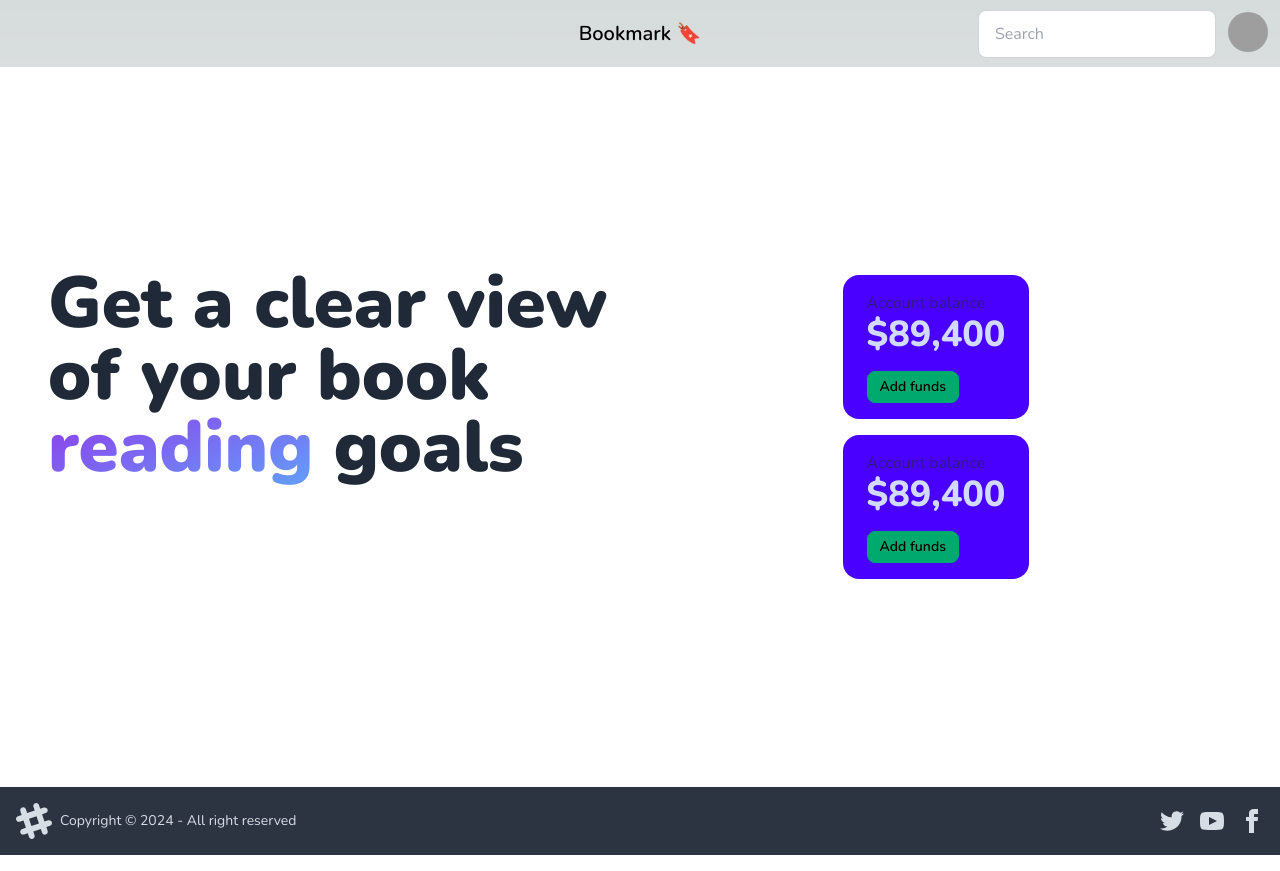
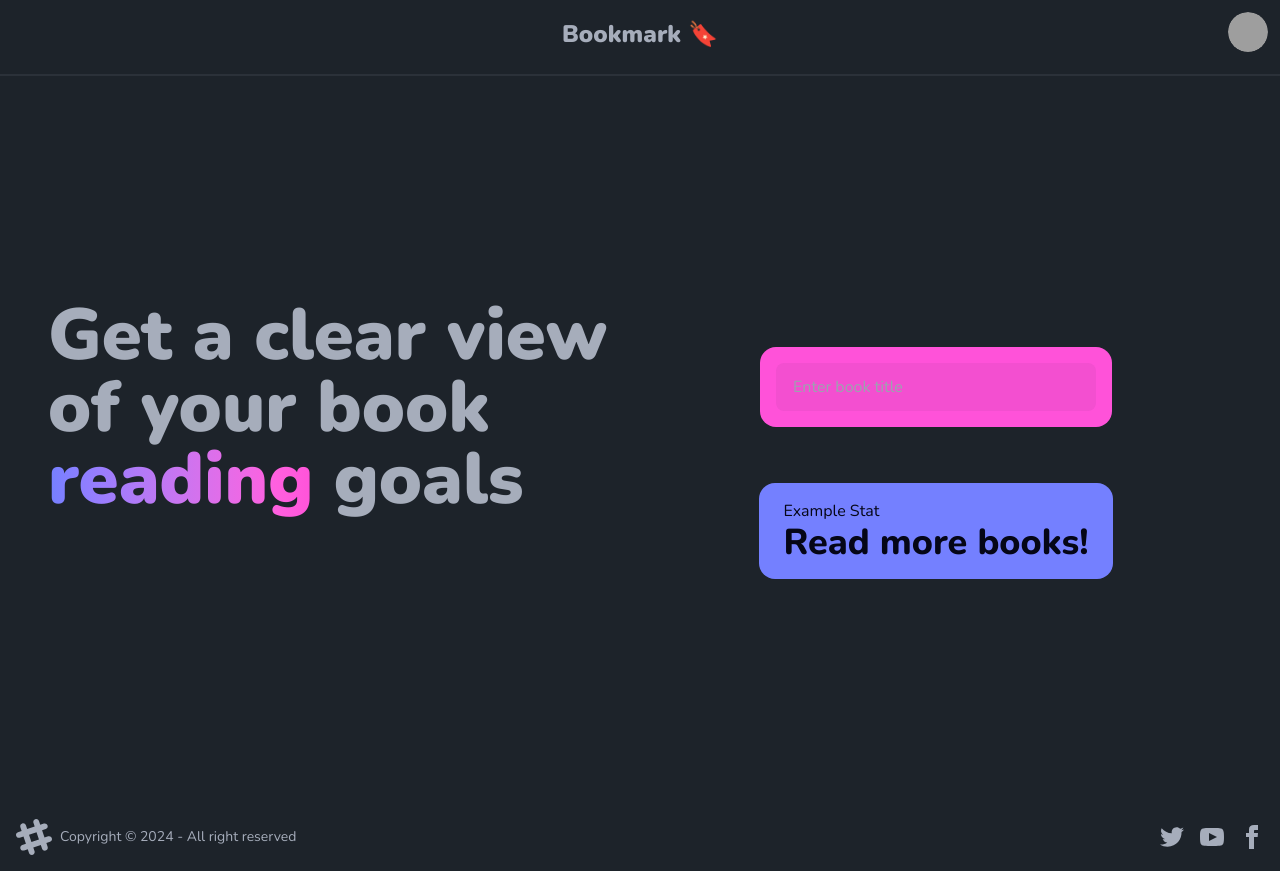
Before and after one commit to n3sty/book-experiment, a Next.js app: page / in a window 1280 px wide. Built offline with nearby package versions, Linux system fonts and the light colour scheme; grey boxes are pictures that could not be loaded.

Commit message:
Book Search v1

```diff
--- /dev/null
+++ b/src/app/components/booksearch.tsx
@@ -0,0 +1,74 @@
+"use client";
+
+import React, { useState, useEffect } from "react";
+
+interface Book {
+  id: string;
+  title: string;
+  pageCount: number;
+}
+
+const BookSearch: React.FC = () => {
+  const [query, setQuery] = useState<string>("");
+  const [books, setBooks] = useState<Book[]>([]);
+  const [showDropdown, setShowDropdown] = useState<boolean>(false);
+
+  useEffect(() => {
+    if (query.length > 2) {
+      fetchBooks(query);
+    } else {
+      setBooks([]);
+      setShowDropdown(false);
+    }
+  }, [query]);
+
+  const fetchBooks = async (query: string) => {
+    const response = await fetch(
+      `https://www.googleapis.com/books/v1/volumes?q=${query}`
+    );
+    const data = await response.json();
+    const books: Book[] = data.items.map((item: any) => ({
+      id: item.id,
+      title: item.volumeInfo.title,
+      pageCount: item.volumeInfo.pageCount || "N/A",
+    }));
+    setBooks(books.slice(0, 8));
+    setShowDropdown(true);
+  };
+
+  const handleSelectBook = (book: Book) => {
+    setQuery(book.title);
+    alert(`Number of pages: ${book.pageCount}`);
+    setShowDropdown(false);
+    query.replace(book.title, "")
+  };
+
+  return (
+    <div className="relative w-80">
+      <input
+        type="text"
+        className="input input-ghost w-full"
+        placeholder="Enter book title"
+        value={query}
+        onChange={(e) => setQuery(e.target.value)}
+      />
+      <div >
+        {showDropdown && (
+          <div className="absolute top-full mt-1 w-full bg-white border border-gray-300 rounded-lg shadow-lg z-10">
+            {books.map((book) => (
+              <div
+                key={book.id}
+                className="p-2 cursor-pointer hover:bg-gray-200"
+                onClick={() => handleSelectBook(book)}
+              >
+                {book.title}
+              </div>
+            ))}
+          </div>
+        )}
+      </div>
+    </div>
+  );
+};
+
+export default BookSearch;
--- a/src/app/components/footer.tsx
+++ b/src/app/components/footer.tsx
@@ -2,7 +2,7 @@ import React from 'react'
 
 const Footer = () => {
   return (
-    <footer className="footer items-center p-4 bg-neutral text-neutral-content">
+    <footer className="footer items-center p-4 bg-base-100 text-base-content">
       <aside className="items-center grid-flow-col">
         <svg width="36" height="36" viewBox="0 0 24 24" xmlns="http://www.w3.org/2000/svg" fillRule="evenodd" clipRule="evenodd" className="fill-current"><path d="M22.672 15.226l-2.432.811.841 2.515c.33 1.019-.209 2.127-1.23 2.456-1.15.325-2.148-.321-2.463-1.226l-.84-2.518-5.013 1.677.84 2.517c.391 1.203-.434 2.542-1.831 2.542-.88 0-1.601-.564-1.86-1.314l-.842-2.516-2.431.809c-1.135.328-2.145-.317-2.463-1.229-.329-1.018.211-2.127 1.231-2.456l2.432-.809-1.621-4.823-2.432.808c-1.355.384-2.558-.59-2.558-1.839 0-.817.509-1.582 1.327-1.846l2.433-.809-.842-2.515c-.33-1.02.211-2.129 1.232-2.458 1.02-.329 2.13.209 2.461 1.229l.842 2.515 5.011-1.677-.839-2.517c-.403-1.238.484-2.553 1.843-2.553.819 0 1.585.509 1.85 1.326l.841 2.517 2.431-.81c1.02-.33 2.131.211 2.461 1.229.332 1.018-.21 2.126-1.23 2.456l-2.433.809 1.622 4.823 2.433-.809c1.242-.401 2.557.484 2.557 1.838 0 .819-.51 1.583-1.328 1.847m-8.992-6.428l-5.01 1.675 1.619 4.828 5.011-1.674-1.62-4.829z"></path></svg>
         <p>Copyright © 2024 - All right reserved</p>
--- a/src/app/components/header.tsx
+++ b/src/app/components/header.tsx
@@ -5,20 +5,15 @@ import React from "react";
 // page for users that are not logged in yet.
 
 export default function Header() {
-  return (
-    <div className="navbar">
+  const isLoggedIn = false;
+
+  return (<>
+    <div className="navbar bg-base-100 text-base-content">
       <div className="navbar-start" />
       <div className="navbar-center">
-        <a className="btn btn-ghost text-xl">Bookmark &#x1F516;</a>
+        <a className="btn btn-ghost font-black text-2xl">Bookmark &#x1F516;</a>
       </div>
-      <div className="navbar-end gap-2">
-        <div className="form-control">
-          <input
-            type="text"
-            placeholder="Search"
-            className="input input-bordered w-24 md:w-auto"
-          />
-        </div>
+      <div className="navbar-end">
         <div className="dropdown dropdown-end">
           <div
             tabIndex={0}
@@ -27,19 +22,20 @@ export default function Header() {
           >
             <div className="w-10 rounded-full">
               <img
-                alt="Tailwind CSS Navbar component"
                 src="https://img.daisyui.com/images/stock/photo-1534528741775-53994a69daeb.jpg"
+                alt="placeholder"
+                className="rounded-full"
               />
             </div>
           </div>
           <ul
             tabIndex={0}
-            className="mt-3 z-[1] p-2 shadow menu menu-sm dropdown-content bg-base-100 rounded-box w-52"
+            className="mt-3 z-[10] p-2 shadow menu menu-sm dropdown-content bg-base-100 rounded-box w-52"
           >
             <li>
               <a className="justify-between">
                 Profile
-                <span className="badge">New</span>
+                <span className="badge badge-ghost">New</span>
               </a>
             </li>
             <li>
@@ -52,5 +48,7 @@ export default function Header() {
         </div>
       </div>
     </div>
+    <div className="bg-base-100 m-0 p-0 divider" />
+    </>
   );
 }
--- a/src/app/components/landing/hero.tsx
+++ b/src/app/components/landing/hero.tsx
@@ -1,31 +1,40 @@
 import React from "react";
+import BookSearch from "../booksearch";
 
 const Hero = () => {
   return (
     <div className="flex flex-row text-left max-w-screen-xl">
       <h1 className="text-7xl font-black mb-4 w-1/2">
-        Get a clear view of your book <span className="md:text-transparent md:bg-clip-text md:bg-gradient-to-br md:from-purple-600 md:to-blue-400">reading</span> goals
+        Get a clear view of your book <span className="text-transparent bg-clip-text bg-gradient-to-r from-primary to-secondary">reading</span> goals
       </h1>
       <div className="flex flex-col w-1/2">
-        <div className="stats bg-primary text-primary-content mx-auto my-2">
-          <div className="stat">
-            <div className="stat-title">Account balance</div>
-            <div className="stat-value">$89,400</div>
-            <div className="stat-actions">
-              <button className="btn btn-sm btn-success">Add funds</button>
-            </div>
+
+        <div>
+
+        </div>
+
+        <div className="items-center justify-center mx-auto my-12">
+          <div className="stats bg-secondary text-secondary-content mx-auto p-4">
+            <BookSearch />
           </div>
         </div>
 
         <div className="stats bg-primary text-primary-content mx-auto my-2">
           <div className="stat">
-            <div className="stat-title">Account balance</div>
-            <div className="stat-value">$89,400</div>
-            <div className="stat-actions">
-              <button className="btn btn-sm btn-success">Add funds</button>
-            </div>
+            <div className="stat-title text-primary-content">Example Stat</div>
+            <div className="stat-value">Read more books!</div>
           </div>
         </div>
+
+        {/* <div>
+          <h2 className="text-2xl font-bold mb-4">Features</h2>
+          <ul className="list-disc list-inside">
+            <li>Track your reading progress</li>
+            <li>Set reading goals</li>
+            <li>Find new books to read</li>
+          </ul>
+        </div> */}
+
       </div>
     </div>
   );
--- a/src/app/layout.tsx
+++ b/src/app/layout.tsx
@@ -5,7 +5,7 @@ import Header from "./components/header";
 import Footer from "./components/footer";
 
 const font = Nunito({ subsets: ["latin"] });
-const theme = "light";
+const theme = "dark";
 
 export const metadata: Metadata = {
   title: "Bookmark - Book Tracker",
--- /dev/null
+++ b/src/app/scripts/user.tsx
@@ -0,0 +1,13 @@
+// Assuming you have a variable `isLoggedIn` that indicates if the user is logged in or not
+
+function CheckUserLoginStatus() {
+
+
+
+    if (isLoggedIn) {
+        console.log("User is logged in");
+        return true;
+    }
+
+    return false
+}
```
